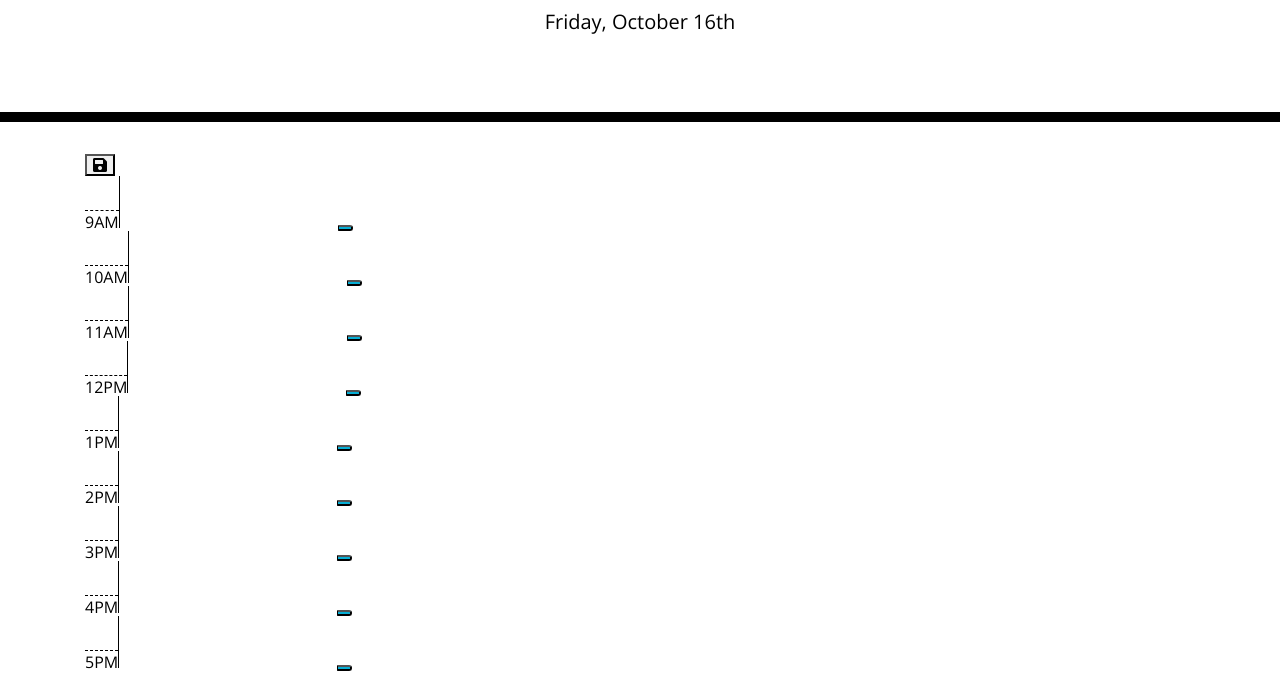
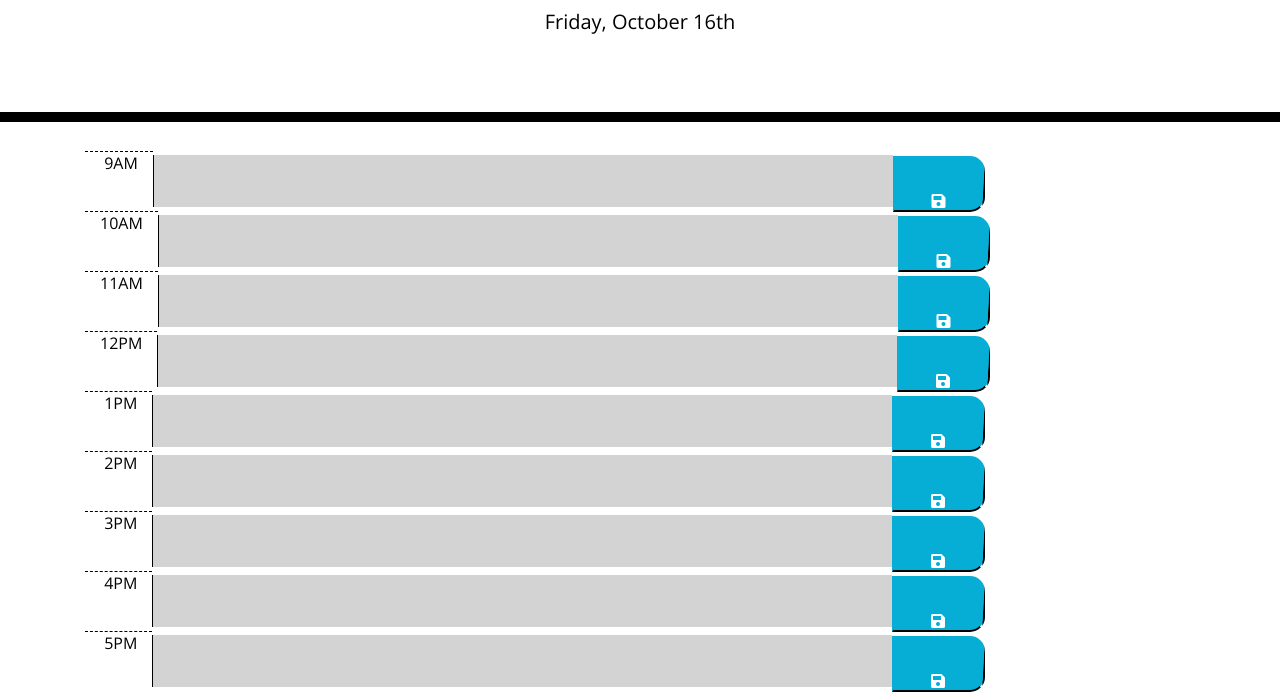
Before and after one commit to melvyn10/basic_calendar, a plain HTML site: page Develop/index.html in a window 1280 px wide. Shown: the part 182-876 px from the top of the page. Before the commit the page ends 855 px from the top, so only its background shows below. Drawn offline with nearby package versions, Linux system fonts and the light colour scheme.

Commit message:
first working version

```diff
--- a/Develop/index.html
+++ b/Develop/index.html
@@ -29,7 +29,6 @@
       <p id="currentDay" class="lead"></p>
     </header>
     <div class="container">
-      <button class="fas fa-save"></button>
       <!-- Timeblocks go here -->
 
 
@@ -56,12 +55,13 @@
          "st"];
         var displayDate = dayOfWeek[date.getDay()] + "," + month[date.getMonth()] + " " + date.getDate() + superS[date.getDate()+1];
 */
+
         var displayDate = moment().format('dddd, MMMM Do');
-        var currentHour = parseInt(moment().format('h'));
+        var currentHour = parseInt(moment().format('HH')-9);
         $("#currentDay").text(displayDate);
         /*
         ** display standard office hours
-        */
+
         var appointment = [
           {hour: "9AM", appt: ""},
           {hour: "10AM", appt: ""},
@@ -73,41 +73,51 @@
           {hour: "4PM", appt: ""},
           {hour: "5PM", appt: ""}
         ];
+        */
+        var hours = [" 9AM","10AM","11AM", "12PM"," 1PM"," 2PM"," 3PM"," 4PM"," 5PM"];
+        var appointments = [];
+
+        var storedAppt = JSON.parse(localStorage.getItem("appointments"));
+        if (storedAppt != null) appointments = storedAppt;
 
         for (var i=0; i<9; i++){
-
 
           var hourRow = $("<section>");
           hourRow.addClass("hourRow");
           $('.container').append(hourRow);
 
           var timeBlock = $("<time-block>");
-          timeBlock.addClass("hour");
-          timeBlock.attr("hourNumber",appointment[i].hour);
-          timeBlock.text(appointment[i].hour);
+          timeBlock.addClass("hour col-md-1");
+          timeBlock.attr("hourNumber",hours[i]);
+          timeBlock.text(hours[i]);
           hourRow.append(timeBlock);
 
-          var apptBlock = $("<textarea>");
-          apptBlock.addClass("appointment");
-          apptBlock.attr("appointment", appointment[i].appt);
-          apptBlock.text(appointment[i].appt)
+          var apptBlock = $("<textarea> row='3'");
+          apptBlock.addClass("appointment col-md-8");
+          if (i < currentHour) apptBlock.addClass("past");
+          if (i == currentHour) apptBlock.addClass("present");
+          if (i > currentHour) apptBlock.addClass("future");
+          apptBlock.attr("appointment", appointments[i]);
+          apptBlock.text(appointments[i]);
           hourRow.append(apptBlock);
 
           var saveBtn = $("<button>");
-          saveBtn.addClass("saveBtn")
-          saveBtn.attr("saveBtn","fas fa-save");
+          saveBtn.addClass("saveBtn fas fa-save col-md-1")
+          saveBtn.attr("rowIndex",i);
           hourRow.append(saveBtn);
+        }
 
-        }
-/*
-        $("".saveBtn").on("click", function () {
-          localStorage.
+        $(".saveBtn").on("click", function () {
+          var rowIndex = $(this).attr("rowIndex");
+          console.log ("rowIndex", rowIndex);
+          console.log ("text", $(this).siblings('.appointment').val());
+          // localStorage.setItem("appointments", JSON.stringify(appointments));
+          appointments[rowIndex] = $(this).siblings('.appointment').val();
+          console.log ("appt", appointments);
+          localStorage.setItem("appointments", JSON.stringify(appointments));
         });
 
-        function saveAppt() {
-           localStorage.setItem
-        }
-*/
+
 
       });
     </script>
--- a/Develop/style.css
+++ b/Develop/style.css
@@ -30,16 +30,18 @@ textarea{
   border-radius: 15px;
 }
 
-.row {
+.hourRow {
   white-space: pre-wrap;
-  height: 80px;
+  height: 60px;
   border-top: 1px solid white;;
 }
 
 .hour {
+  vertical-align: top;
   background-color: #ffffff;
   color: #000000;
   border-top: 1px dashed #000000;
+  margin-top: 5px;
 }
 
 .past {
@@ -58,7 +60,8 @@ textarea{
 }
 
 .saveBtn {
-  border-left: 1px solid black;
+  border-top: 36px solid #06AED5;
+  border-left: 1px solid #06AED5;
   border-top-right-radius: 15px;
   border-bottom-right-radius: 15px;
   background-color: #06AED5;
@@ -69,3 +72,8 @@ textarea{
   font-size: 20px;
   transition: all .3s ease-in-out;
 }
+
+.appointment {
+  white-space: pre-wrap;
+  border-color: 1px solid black;
+}
```
